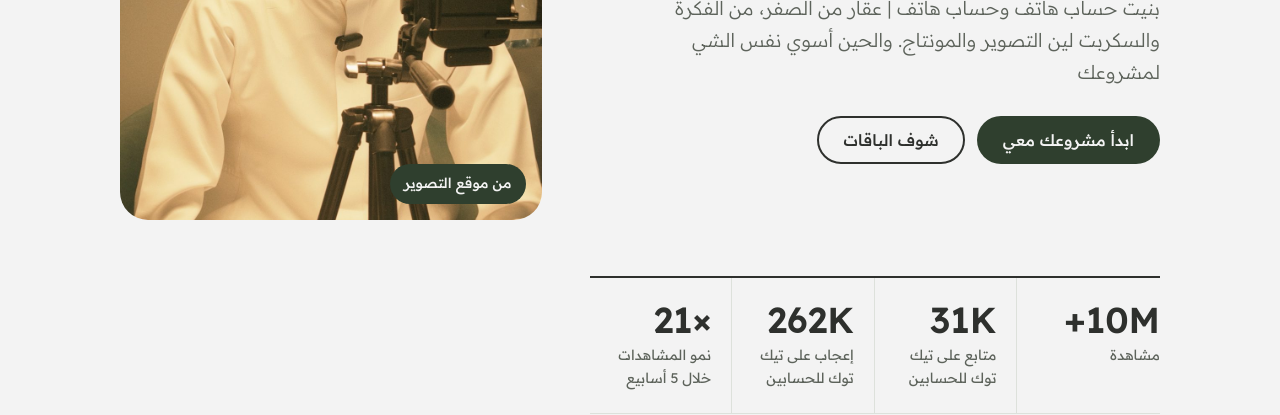
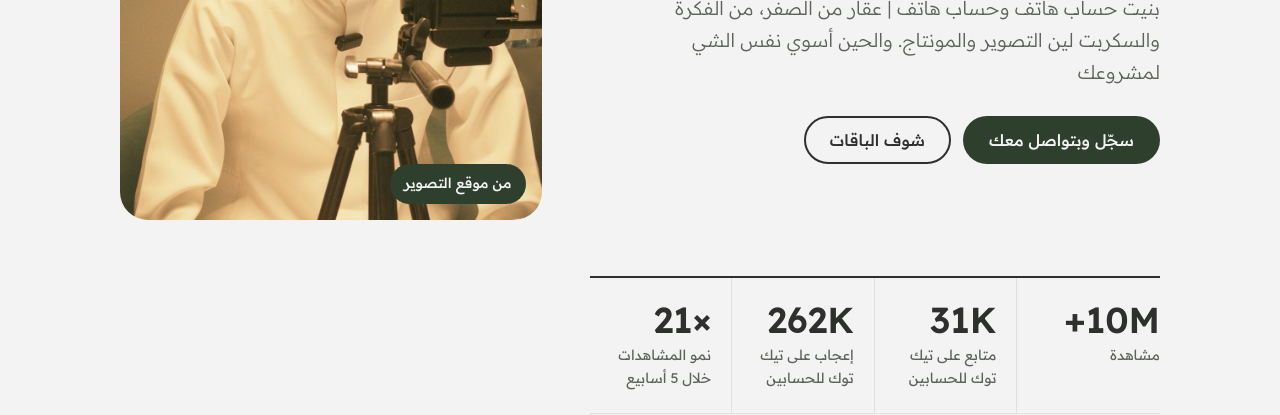
Before and after one commit to adlbdallh44-source/almushal, a plain HTML site: page index.html in a window 1280 px wide. Shown: the part 407-822 px from the top of the page. Drawn offline with Linux system fonts and the light colour scheme.

Commit message:
Hero button text
Co-Authored-By: Claude Opus 5.5 <noreply@anthropic.com>
Claude-Session: https://claude.ai/code/session_01VpCYV2HrPW9L4SQ8Efk16T

```diff
--- a/index.html
+++ b/index.html
@@ -206,7 +206,7 @@ footer span{direction:ltr; unicode-bidi:isolate}
       <h1>مشاهدة على تيك توك وإنستقرام</h1>
       <p class="lead">بنيت حساب هاتف وحساب هاتف | عقار من الصفر، من الفكرة والسكربت لين التصوير والمونتاج. والحين أسوي نفس الشي لمشروعك</p>
       <div class="actions">
-        <a class="btn btn-green" href="#request" data-pkg="الشراكة">ابدأ مشروعك معي</a>
+        <a class="btn btn-green" href="#request" data-pkg="الشراكة">سجّل وبتواصل معك</a>
         <a class="btn btn-ghost" href="#packages">شوف الباقات</a>
       </div>
     </div>
```
